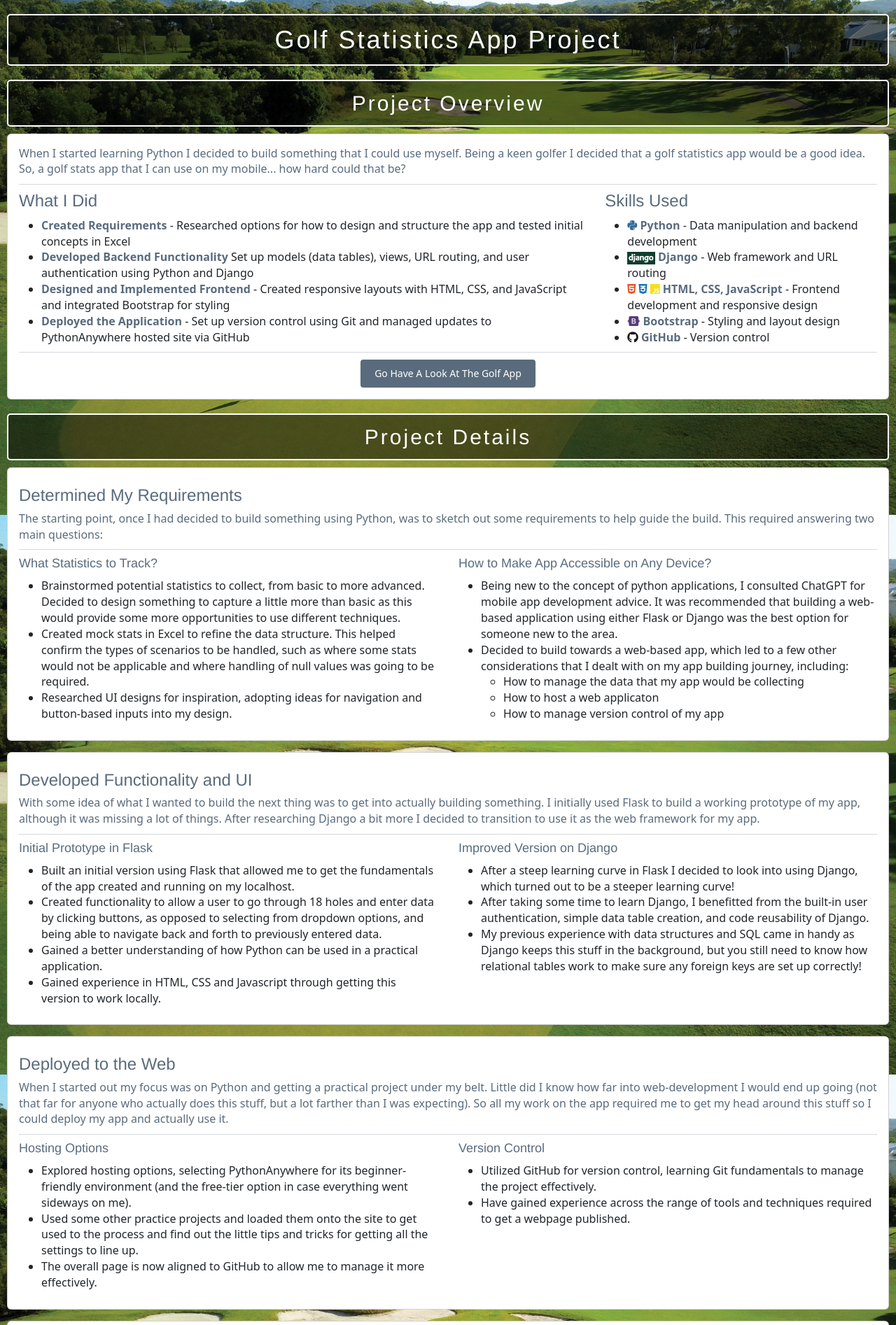
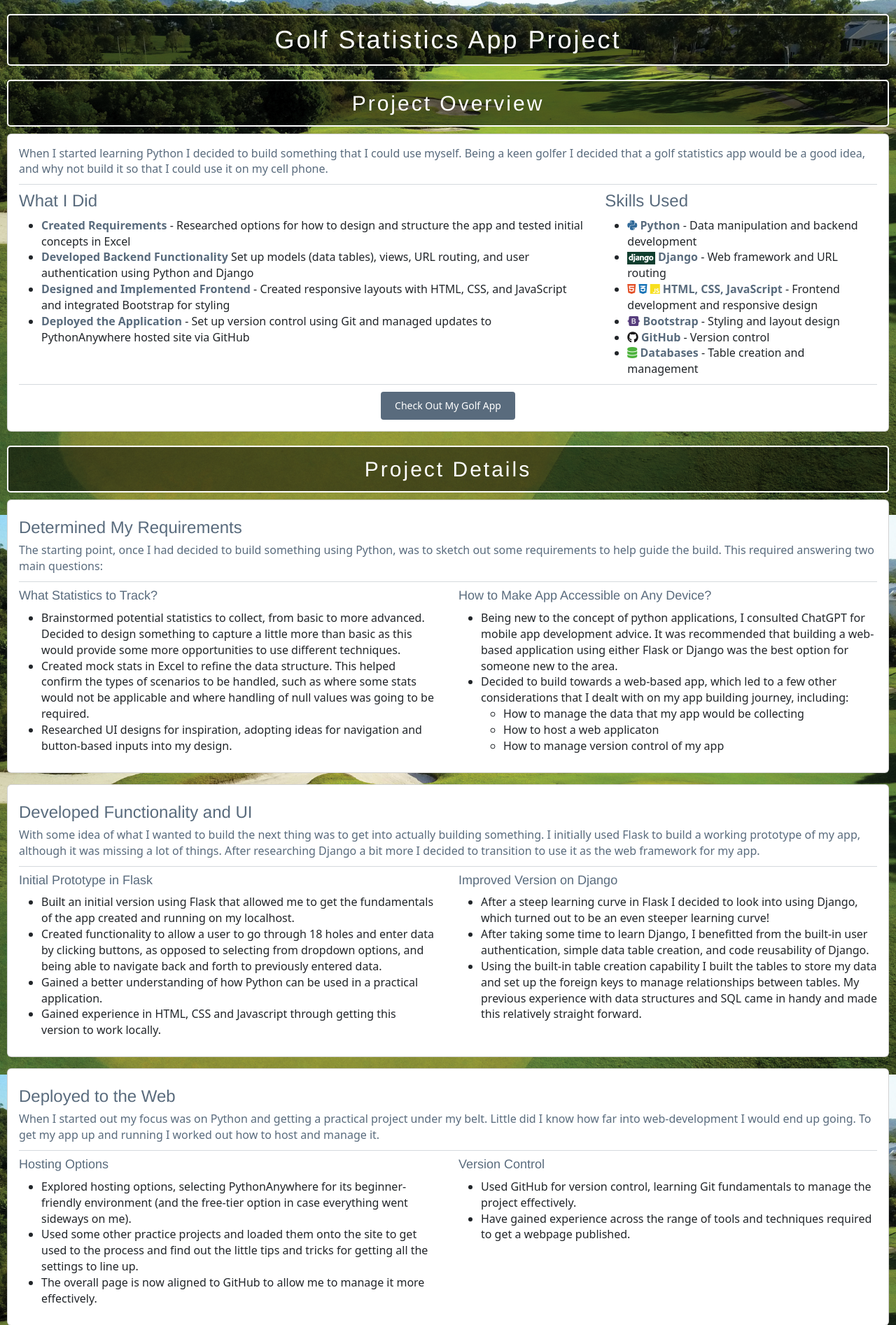
Before and after one commit to philipgjreid/pgjr-site, a Django app: page /portfolio_golfapp in a window 1280 px wide. Shown: the part 64-1958 px from the top of the page at 70% size. Run offline with Django 5.2, Linux system fonts and the light colour scheme.

Commit message:
Portfolio page updates based on Robyn's feedback

```diff
--- a/mainapp/static/mainapp/css/styles.css
+++ b/mainapp/static/mainapp/css/styles.css
@@ -3126,6 +3126,10 @@ a.list-group-item-danger.active:focus {
   margin: 10px;
 }
 
+.card-body {
+  color: #596b7d;
+}
+
 .heading-box {
     background-color: #596b7d;
     padding: 15px;
--- a/resumeapp/templates/resumeapp/portfolio-golfapp.html
+++ b/resumeapp/templates/resumeapp/portfolio-golfapp.html
@@ -56,7 +56,7 @@ body {
 <div class="col-12 mb-3">
   <div class="card">
     <div class="card-body">
-      <p class="card-text">When I started learning Python I decided to build something that I could use myself. Being a keen golfer I decided that a golf statistics app would be a good idea. So, a golf stats app that I can use on my mobile... how hard could that be?</p>
+      <p class="card-text">When I started learning Python I decided to build something that I could use myself. Being a keen golfer I decided that a golf statistics app would be a good idea, and why not build it so that I could use it on my cell phone.</p>
       <hr>
       <div class="row">
         <div class="col-lg-8">
@@ -92,12 +92,15 @@ body {
             <li class="dev-icons">
               <i class="fab fa-github"></i> <strong>GitHub</strong> - Version control
             </li>
+            <li class="dev-icons">
+              <i class="fas fa-database"></i> <strong>Databases</strong> - Table creation and management
+            </li>
           </ul>
         </div>
       </div>
       <hr>
       <div class="d-flex justify-content-center align-items-center" style="margin-top: 10px;">
-        <a href="{% url 'golf-home' %}" class="btn btn-default">Go Have A Look At The Golf App</a>
+        <a href="{% url 'golf-home' %}" class="btn btn-default">Check out my Golf App</a>
       </div>
     </div>
   </div>
@@ -171,9 +174,9 @@ body {
         <div class="col-lg-6">
           <h4>Improved Version on Django</h4>
           <ul>
-              <li>After a steep learning curve in Flask I decided to look into using Django, which turned out to be a steeper learning curve!</li>
+              <li>After a steep learning curve in Flask I decided to look into using Django, which turned out to be an even steeper learning curve!</li>
               <li>After taking some time to learn Django, I benefitted from the built-in user authentication, simple data table creation, and code reusability of Django.</li>
-              <li>My previous experience with data structures and SQL came in handy as Django keeps this stuff in the background, but you still need to know how relational tables work to make sure any foreign keys are set up correctly!</li>
+              <li>Using the built-in table creation capability I built the tables to store my data and set up the foreign keys to manage relationships between tables. My previous experience with data structures and SQL came in handy and made this relatively straight forward.</li>
           </ul>
         </div>
       </div>
@@ -188,7 +191,7 @@ body {
       <div class="d-flex align-items-center">
         <h3 class="card-title">Deployed to the Web</h3>
       </div>
-      <p class="card-text">When I started out my focus was on Python and getting a practical project under my belt. Little did I know how far into web-development I would end up going (not that far for anyone who actually does this stuff, but a lot farther than I was expecting). So all my work on the app required me to get my head around this stuff so I could deploy my app and actually use it.</p>
+      <p class="card-text">When I started out my focus was on Python and getting a practical project under my belt. Little did I know how far into web-development I would end up going. To get my app up and running I worked out how to host and manage it.</p>
       <hr>
       <div class="row">
         <div class="col-lg-6">
@@ -202,7 +205,7 @@ body {
         <div class="col-lg-6">
           <h4>Version Control</h4>
           <ul>
-              <li>Utilized GitHub for version control, learning Git fundamentals to manage the project effectively.</li>
+              <li>Used GitHub for version control, learning Git fundamentals to manage the project effectively.</li>
               <li>Have gained experience across the range of tools and techniques required to get a webpage published.</li>
           </ul>
         </div>
@@ -218,10 +221,10 @@ body {
       <div class="d-flex align-items-center">
         <h3 class="card-title">Final Result</h3>
       </div>
-      <p class="card-text">After all that, I now have a mobile-accessible golf stats app that I can use at the golf course. It has a guest login, so feel free to check it out.</p>
+      <p class="card-text">I now have a mobile-accessible golf stats app that I can use at the golf course. It has a guest login, so feel free to check it out.</p>
 
       <div class="d-flex justify-content-center align-items-center" style="margin: 10px;">
-        <a href="{% url 'golf-home' %}" class="btn btn-default">Go Have A Look At The Golf App</a>
+        <a href="{% url 'golf-home' %}" class="btn btn-default">Check out my Golf App</a>
       </div>
       <hr>
       <div class="row">
@@ -240,18 +243,18 @@ body {
       <hr>
       <div class="row">
           <div class="col-lg-8">
-              <h4>Round Page</h4>
+              <h4>Round Details Page</h4>
               <ul>
                   <li>A page that allows users to enter the details for their round. This includes:
                     <ul>
-                      <li>The course played, which in my case will normally be Shandon!! I can manually update the app with details for as many courses as I like.</li>
+                      <li>The course played, which in my case will normally be Shandon!! I can manually update the app with details for any course.</li>
                       <li>The tee, which is based on a subset of tee options for each course.</li>
                       <li>Other details like the date of the round, the type of round, the weather and wind conditions, plus a free-text field for any other notes.</li>
                     </ul>
 
                   </li>
-                  <li>There is also a cancel button to allow a user to navigate back to the home screen for the app.</li>
-                  <li>This page is based on a Django Form, which takes care of most of the heavy lifting and Bootstrap provides the formatting. The most technical aspect is the script to return the list of tees based on the selected course.</li>
+                  <li>There is also a cancel button to allow a user to navigate back to the home screen.</li>
+                  <li>This page is based on a Django Form, which takes care of most of the heavy lifting and Bootstrap provides the formatting. The most technical aspect is the javascript used to return the list of tees based on the selected course.</li>
               </ul>
           </div>
           <div class="col-lg-4">
```
Also changed, not shown: resumeapp/templates/resumeapp/portfolio-website.html (+9 -9 lines), resumeapp/templates/resumeapp/portfolio.html (+4 -58 lines).
